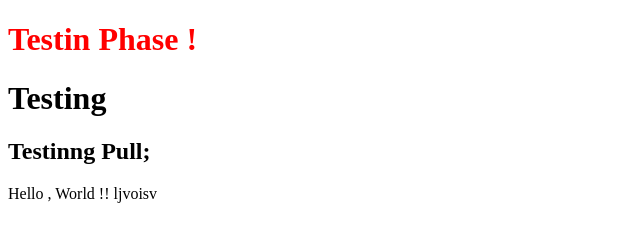
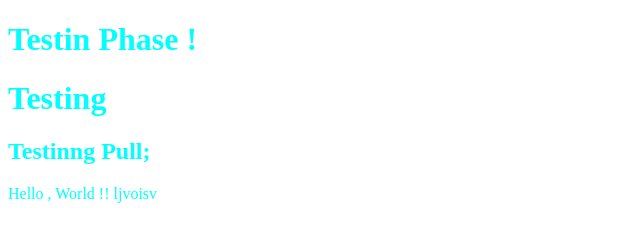
Before and after one commit to AbhishekSharma-17/gittest, a plain HTML site: page index.html in a window 1280 px wide. Shown: the whole page, without its empty margins (0-640 px from the left). Drawn offline with Linux system fonts and the light colour scheme.

Commit message:
added style

```diff
--- a/index.html
+++ b/index.html
@@ -1,12 +1,18 @@
 <!DOCTYPE html>
 <html lang="en">
 <head>
+    <style>
+        body {
+
+            color: aqua;
+        }
+    </style>
     <meta charset="UTF-8">
     <meta name="viewport" content="width=device-width, initial-scale=1.0">
     <title>Hello</title>
 </head>
 <body>
-    <h1 style = "color : red">Testin Phase !</h1>
+    <h1>Testin Phase !</h1>
     <h1>Testing</h1>
     <h2>Testinng Pull;</h2>
     Hello , World !!
```
